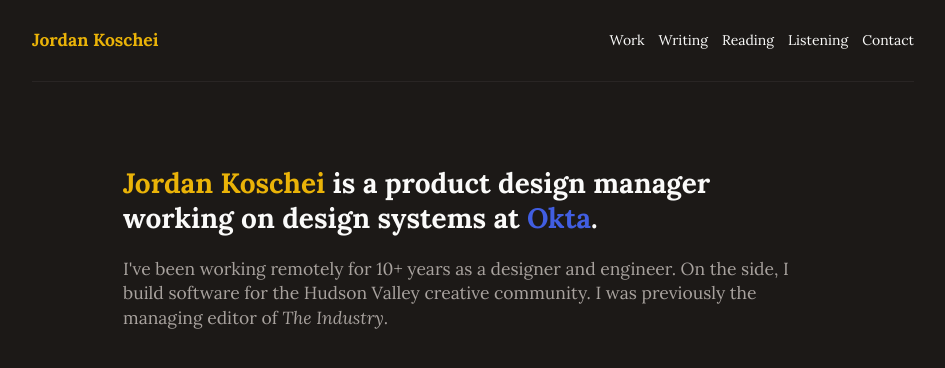
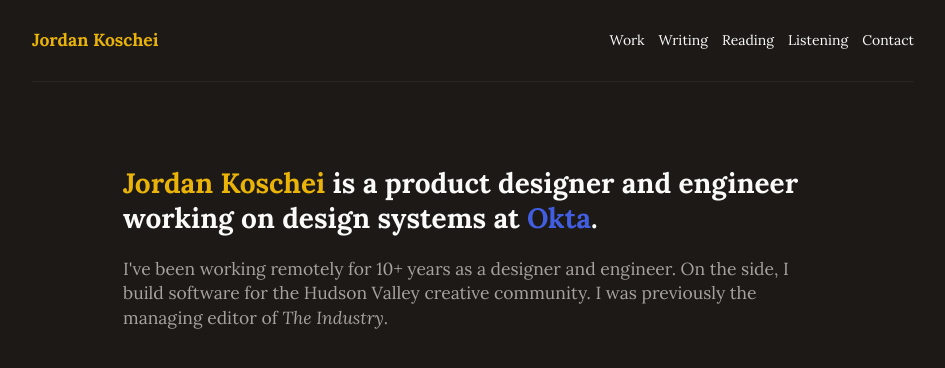
Before and after one commit to jordankoschei/2022, a Jekyll site: the page built from index.md, in a window 1280 px wide and 900 px high, cut to the strip 0-411 px from the top of the window. Shown: the top 368 px of the strip, without its empty margins (167-1112 px from the left). Built offline with Jekyll 4.4.1, drawn with Linux system fonts in a browser that asks for light colours.

Commit message:
Update home.html

```diff
--- a/_layouts/home.html
+++ b/_layouts/home.html
@@ -7,7 +7,7 @@
     {% include header.html %}
 
     <div class="container top">
-        <h1><span class="jordan">Jordan Koschei</span> is a product design manager working on design systems at&nbsp;<span class="okta">Okta</span>.</h1>
+        <h1><span class="jordan">Jordan Koschei</span> is a product designer and engineer working on design systems at&nbsp;<span class="okta">Okta</span>.</h1>
         <p class="big">I've been working remotely for 10+ years as a designer and engineer. On the side, I build software for the Hudson Valley creative community. I was previously the managing editor of <em>The Industry</em>.</p>
     </div>
 
```
